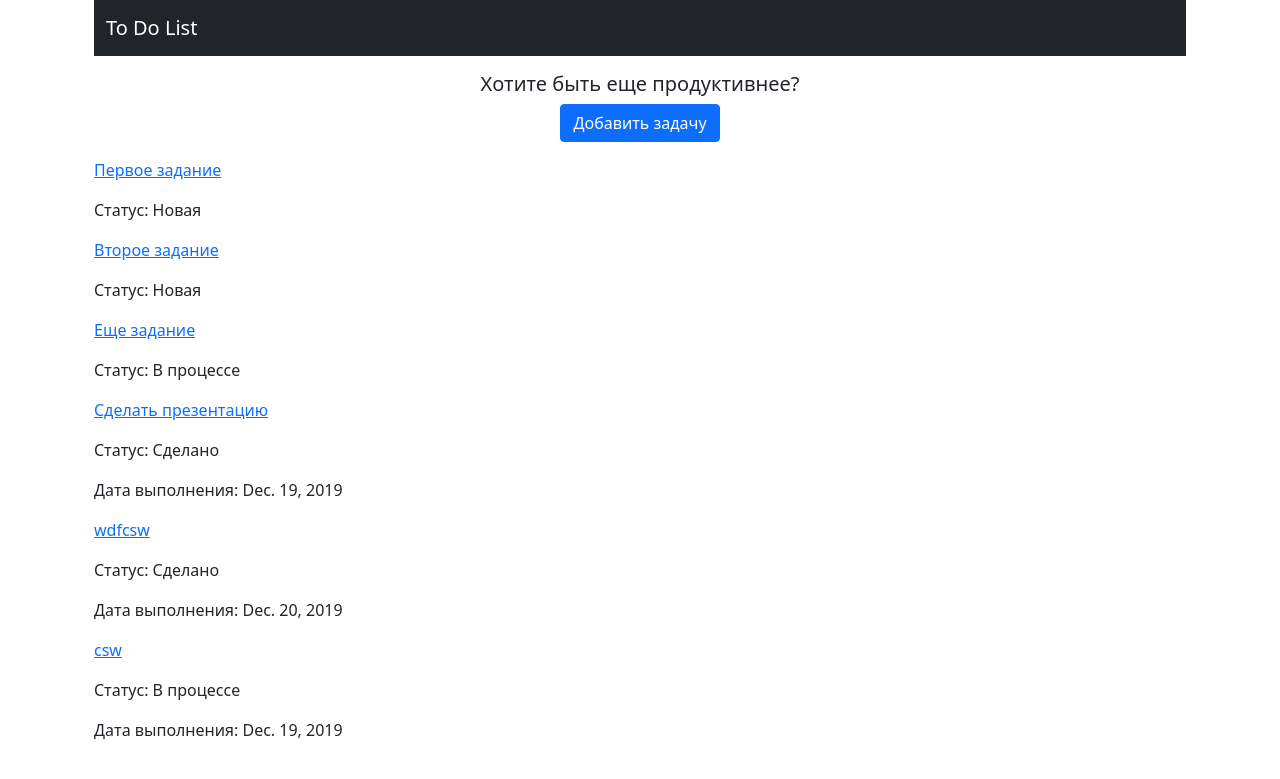
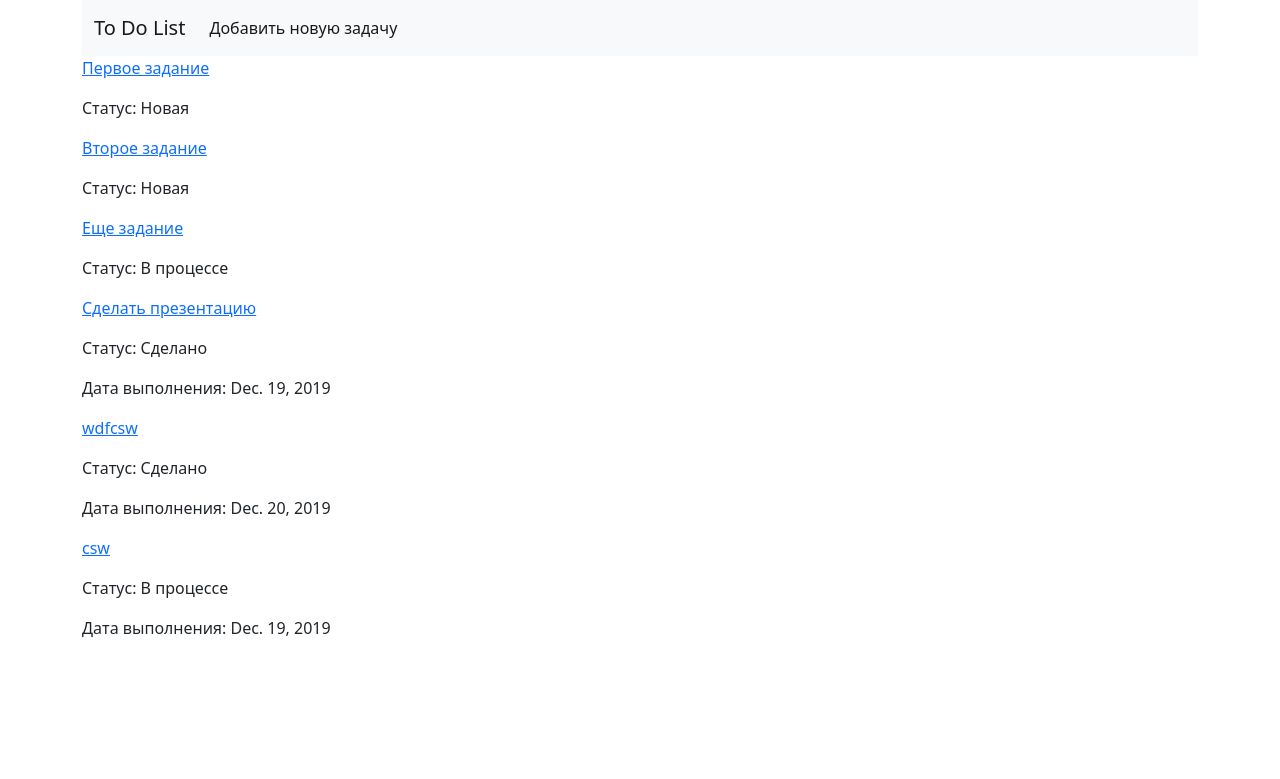
Before and after one commit to UuljanAitnazarova/python_homework_45_To_do_list, a Django app: page / in a window 1280 px wide. Shown: the top 779 px of the page. Run offline with Django 3.2, Linux system fonts and the light colour scheme; data comes from the database, SQL or seed files in the repository.

Commit message:
Added navbar to base.html

```diff
--- a/source/todoapp/templates/base.html
+++ b/source/todoapp/templates/base.html
@@ -10,17 +10,23 @@
 </head>
 <body>
     <div class="container">
-        <div class="container">
-            <nav class="navbar navbar-dark bg-dark">
-              <div class="container">
-                <a class="navbar-brand" href="/">To Do List</a>
-              </div>
-            </nav>
+      <nav class="navbar navbar-expand-lg navbar-light bg-light">
+        <div class="container-fluid">
+          <a class="navbar-brand" href="{% url 'index' %}">To Do List</a>
+          <button class="navbar-toggler" type="button" data-bs-toggle="collapse" data-bs-target="#navbarNav" aria-controls="navbarNav" aria-expanded="false" aria-label="Toggle navigation">
+            <span class="navbar-toggler-icon"></span>
+          </button>
+          <div class="collapse navbar-collapse" id="navbarNav">
+            <ul class="navbar-nav">
+              <li class="nav-item">
+                <a class="nav-link active" aria-current="page" href="{% url 'task_create' %}">Добавить новую задачу</a>
+              </li>
+            </ul>
           </div>
-        <div class="container">
+        </div>
+      </nav>
             {% block content %}
             {% endblock %}
-        </div>
 
     </div>
 </body>
--- a/source/todoapp/templates/index.html
+++ b/source/todoapp/templates/index.html
@@ -1,11 +1,5 @@
 {% extends 'base.html' %}
 {% block content%}
-    <div class="card text-center border-0">
-        <div class="card-body">
-        <h5 class="card-title">Хотите быть еще продуктивнее?</h5>
-        <a href="{% url 'task_create' %}" class="btn btn-primary">Добавить задачу</a>
-        </div>
-    </div>
     <div class="to_do_list">
         <ul class="list-group list-group-flush"></ul>
         {% for task in tasks %}
```
